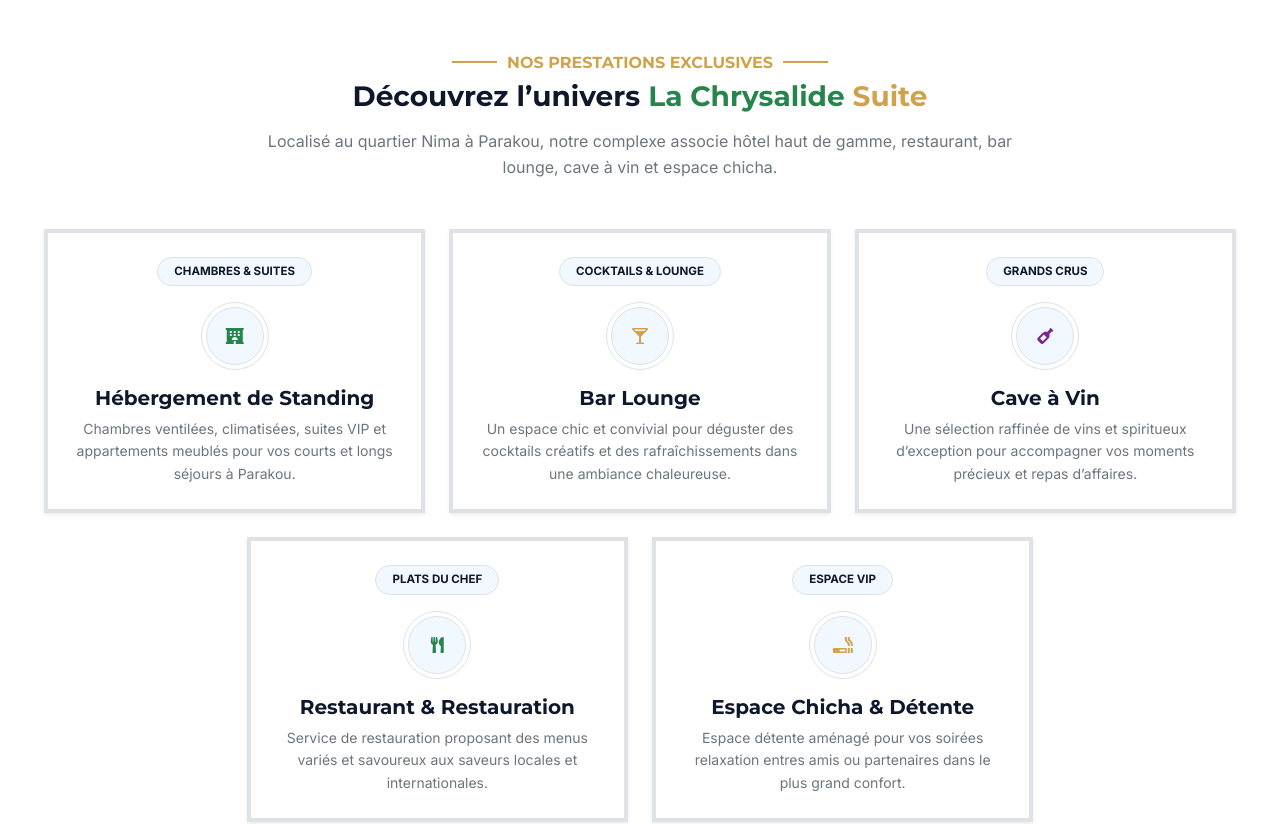
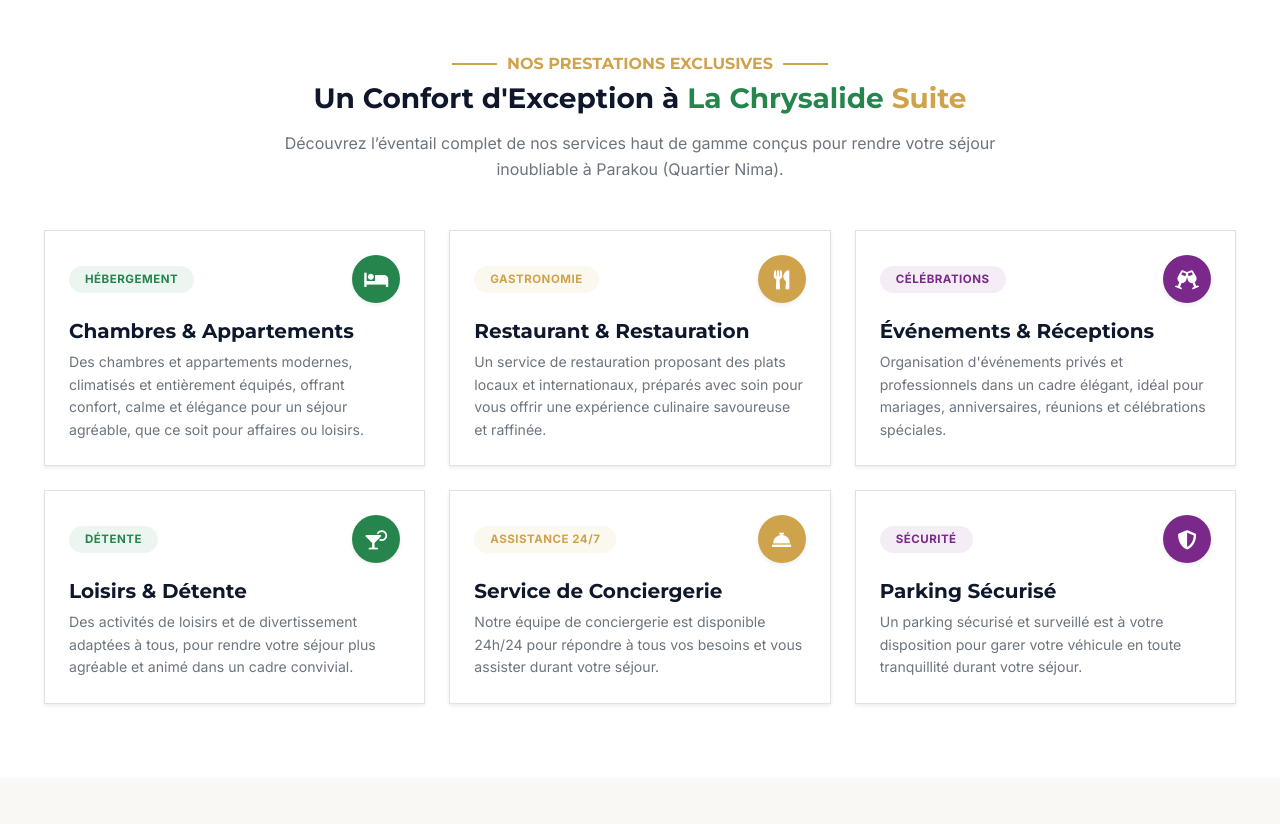
Before and after one commit to missimahu05/Chrysalide-front, a React (Vite) app: page / in a window 1280 px wide. Shown: the part 4320-5144 px from the top of the page. Built offline with nearby package versions, Linux system fonts and the light colour scheme; no server answers.

Commit message:
Refonte graphique de la section Services et clarification stricte des types de chambres (Ventilee et Climatisee)

```diff
--- a/src/components/HeroCarousel.jsx
+++ b/src/components/HeroCarousel.jsx
@@ -35,7 +35,7 @@
     {
       id: 4,
       image: '/img/hero/4.jpeg',
-      subtitle: 'Chambres Ventilées & Climatisées, Suites VIP',
+      subtitle: 'Chambres Ventilées & Climatisées',
       titleGreen: 'Confort &',
       titleGold: 'Sécurité 24h/24',
       description: 'Hébergements de standing totalement équipés et surveillés pour votre tranquillité d’esprit.',
--- a/src/components/ServicesSection.jsx
+++ b/src/components/ServicesSection.jsx
@@ -4,83 +4,121 @@
   const services = [
     {
       id: 'rooms',
-      icon: 'fa-hotel',
-      colorClass: 'text-chrysalide-green',
-      badge: 'Chambres & Suites',
-      title: 'Hébergement de Standing',
-      description: 'Chambres ventilées, climatisées, suites VIP et appartements meublés pour vos courts et longs séjours à Parakou.'
-    },
-    {
-      id: 'bar',
-      icon: 'fa-glass-martini-alt',
-      colorClass: 'text-chrysalide-gold',
-      badge: 'Cocktails & Lounge',
-      title: 'Bar Lounge',
-      description: 'Un espace chic et convivial pour déguster des cocktails créatifs et des rafraîchissements dans une ambiance chaleureuse.'
-    },
-    {
-      id: 'wine',
-      icon: 'fa-wine-bottle',
-      colorClass: 'text-chrysalide-purple',
-      badge: 'Grands Crus',
-      title: 'Cave à Vin',
-      description: 'Une sélection raffinée de vins et spiritueux d’exception pour accompagner vos moments précieux et repas d’affaires.'
+      icon: 'fa-bed',
+      accentColor: '#25854C',
+      badge: 'Hébergement',
+      title: 'Chambres & Appartements',
+      description: 'Des chambres et appartements modernes, climatisés et entièrement équipés, offrant confort, calme et élégance pour un séjour agréable, que ce soit pour affaires ou loisirs.'
     },
     {
       id: 'restaurant',
       icon: 'fa-utensils',
-      colorClass: 'text-chrysalide-green',
-      badge: 'Plats du Chef',
+      accentColor: '#CFA34C',
+      badge: 'Gastronomie',
       title: 'Restaurant & Restauration',
-      description: 'Service de restauration proposant des menus variés et savoureux aux saveurs locales et internationales.'
+      description: 'Un service de restauration proposant des plats locaux et internationaux, préparés avec soin pour vous offrir une expérience culinaire savoureuse et raffinée.'
     },
     {
-      id: 'chicha',
-      icon: 'fa-smoking',
-      colorClass: 'text-chrysalide-gold',
-      badge: 'Espace VIP',
-      title: 'Espace Chicha & Détente',
-      description: 'Espace détente aménagé pour vos soirées relaxation entres amis ou partenaires dans le plus grand confort.'
+      id: 'events',
+      icon: 'fa-glass-cheers',
+      accentColor: '#7A288A',
+      badge: 'Célébrations',
+      title: 'Événements & Réceptions',
+      description: "Organisation d'événements privés et professionnels dans un cadre élégant, idéal pour mariages, anniversaires, réunions et célébrations spéciales."
+    },
+    {
+      id: 'loisirs',
+      icon: 'fa-cocktail',
+      accentColor: '#25854C',
+      badge: 'Détente',
+      title: 'Loisirs & Détente',
+      description: 'Des activités de loisirs et de divertissement adaptées à tous, pour rendre votre séjour plus agréable et animé dans un cadre convivial.'
+    },
+    {
+      id: 'conciergerie',
+      icon: 'fa-concierge-bell',
+      accentColor: '#CFA34C',
+      badge: 'Assistance 24/7',
+      title: 'Service de Conciergerie',
+      description: 'Notre équipe de conciergerie est disponible 24h/24 pour répondre à tous vos besoins et vous assister durant votre séjour.'
+    },
+    {
+      id: 'parking',
+      icon: 'fa-shield-alt',
+      accentColor: '#7A288A',
+      badge: 'Sécurité',
+      title: 'Parking Sécurisé',
+      description: 'Un parking sécurisé et surveillé est à votre disposition pour garer votre véhicule en toute tranquillité durant votre séjour.'
     }
   ];
 
   return (
-    <section className="container-xxl min-vh-lg-100 d-flex align-items-center py-5" id="services">
+    <section className="container-xxl min-vh-100 d-flex align-items-center py-5" id="services">
       <div className="container py-2 py-md-4">
+
+        {/* Header */}
         <div className="text-center mb-4 mb-md-5">
           <h6 className="section-title text-center text-chrysalide-gold text-uppercase mb-2 font-weight-bold">
             Nos Prestations Exclusives
           </h6>
           <h2 className="mb-3 text-dark font-weight-bold fs-3 fs-md-2">
-            Découvrez l’univers <span className="text-chrysalide-green">La Chrysalide</span> <span className="text-chrysalide-gold">Suite</span>
+            Un Confort d'Exception à <span className="text-chrysalide-green">La Chrysalide</span> <span className="text-chrysalide-gold">Suite</span>
           </h2>
           <p className="text-muted small fs-6" style={{ maxWidth: '750px', margin: '0 auto' }}>
-            Localisé au quartier Nima à Parakou, notre complexe associe hôtel haut de gamme, restaurant, bar lounge, cave à vin et espace chicha.
+            Découvrez l’éventail complet de nos services haut de gamme conçus pour rendre votre séjour inoubliable à Parakou (Quartier Nima).
           </p>
         </div>
 
-        <div className="row g-3 g-md-4 justify-content-center">
+        {/* 3x2 Grid of Luxury Service Cards */}
+        <div className="row g-4 justify-content-center">
           {services.map((srv) => (
             <div className="col-lg-4 col-md-6 col-12" key={srv.id}>
               <div
-                className="service-item rounded-4 h-100 shadow-sm border p-4 text-center d-flex flex-column align-items-center bg-white border-top border-4"
-                style={{ borderColor: srv.id === 'rooms' ? '#25854C' : srv.id === 'wine' ? '#7A288A' : '#CFA34C', cursor: 'pointer', transition: 'all 0.3s' }}
-                onClick={() => onSelectCategory && onSelectCategory(srv.id)}
+                className="service-card bg-white rounded-4 p-4 h-100 shadow-sm border position-relative overflow-hidden d-flex flex-column transition-all"
+                style={{
+                  borderTop: `4px solid ${srv.accentColor}`,
+                  boxShadow: '0 10px 30px rgba(0,0,0,0.04)'
+                }}
               >
-                <span className="badge bg-light text-dark mb-3 px-3 py-2 text-uppercase font-weight-bold border rounded-pill" style={{ fontSize: '0.72rem' }}>
-                  {srv.badge}
-                </span>
-                <div className="service-icon bg-transparent border rounded-circle p-1 mb-3" style={{ width: '68px', height: '68px' }}>
-                  <div className="w-100 h-100 border rounded-circle d-flex align-items-center justify-content-center bg-light">
-                    <i className={`fa ${srv.icon} fa-xl ${srv.colorClass}`}></i>
+                {/* Badge Tag */}
+                <div className="d-flex justify-content-between align-items-center mb-3">
+                  <span
+                    className="badge px-3 py-2 text-uppercase font-weight-bold rounded-pill"
+                    style={{
+                      backgroundColor: `${srv.accentColor}15`,
+                      color: srv.accentColor,
+                      fontSize: '0.72rem',
+                      letterSpacing: '0.5px'
+                    }}
+                  >
+                    {srv.badge}
+                  </span>
+
+                  <div
+                    className="rounded-circle d-flex align-items-center justify-content-center text-white shadow-sm"
+                    style={{
+                      width: '48px',
+                      height: '48px',
+                      backgroundColor: srv.accentColor,
+                      fontSize: '1.2rem'
+                    }}
+                  >
+                    <i className={`fa ${srv.icon}`}></i>
                   </div>
                 </div>
-                <h5 className="mb-2 font-weight-bold text-dark fs-5">{srv.title}</h5>
-                <p className="text-secondary small mb-0 leading-relaxed">{srv.description}</p>
+
+                {/* Title */}
+                <h5 className="font-weight-bold text-dark mb-2 fs-5">{srv.title}</h5>
+
+                {/* Description */}
+                <p className="text-secondary small mb-0 leading-relaxed flex-grow-1" style={{ fontSize: '0.88rem' }}>
+                  {srv.description}
+                </p>
               </div>
             </div>
           ))}
         </div>
+
       </div>
     </section>
   );
--- a/src/data/roomsData.js
+++ b/src/data/roomsData.js
@@ -64,14 +64,14 @@
   },
   {
     id: 'room-4',
-    name: 'Suite Climatisée VIP Prestige',
+    name: 'Chambre Climatisée Supérieure',
     category: 'climatisee',
     categoryLabel: 'Chambre Climatisée',
     price: 45000,
     currency: 'FCFA',
     period: 'nuit',
     capacity: 3,
-    bedType: 'Lit Super King Size + Salon',
+    bedType: 'Lit Super King Size + Espace Détente',
     size: '50 m²',
     image: '/img/rooms/room-suite-vip.jpeg',
     gallery: [
@@ -79,8 +79,8 @@
       '/photos/2026-08-05-09.49.06-1.jpeg',
       '/photos/2026-08-05-09.49.06-2.jpeg'
     ],
-    amenities: ['Salon privé séparé', 'Climatisation Inverter', 'TV 4K Canal+ / Netflix', 'Accès Bar Lounge & Cave à vin', 'Petit-déjeuner inclus', 'Service Majordome'],
-    description: 'Le sommet du luxe climatisé à La Chrysalide Suite. Un espace généreux avec salon privé et finitions très soignées.',
+    amenities: ['Espace détente séparé', 'Climatisation Inverter', 'TV 4K Canal+', 'Accès Bar Lounge & Cave à vin', 'Petit-déjeuner inclus'],
+    description: 'Une chambre climatisée vaste et raffinée à La Chrysalide Suite. Un espace généreux avec salon privé et finitions soignées.',
     featured: true
   },
   {
```
